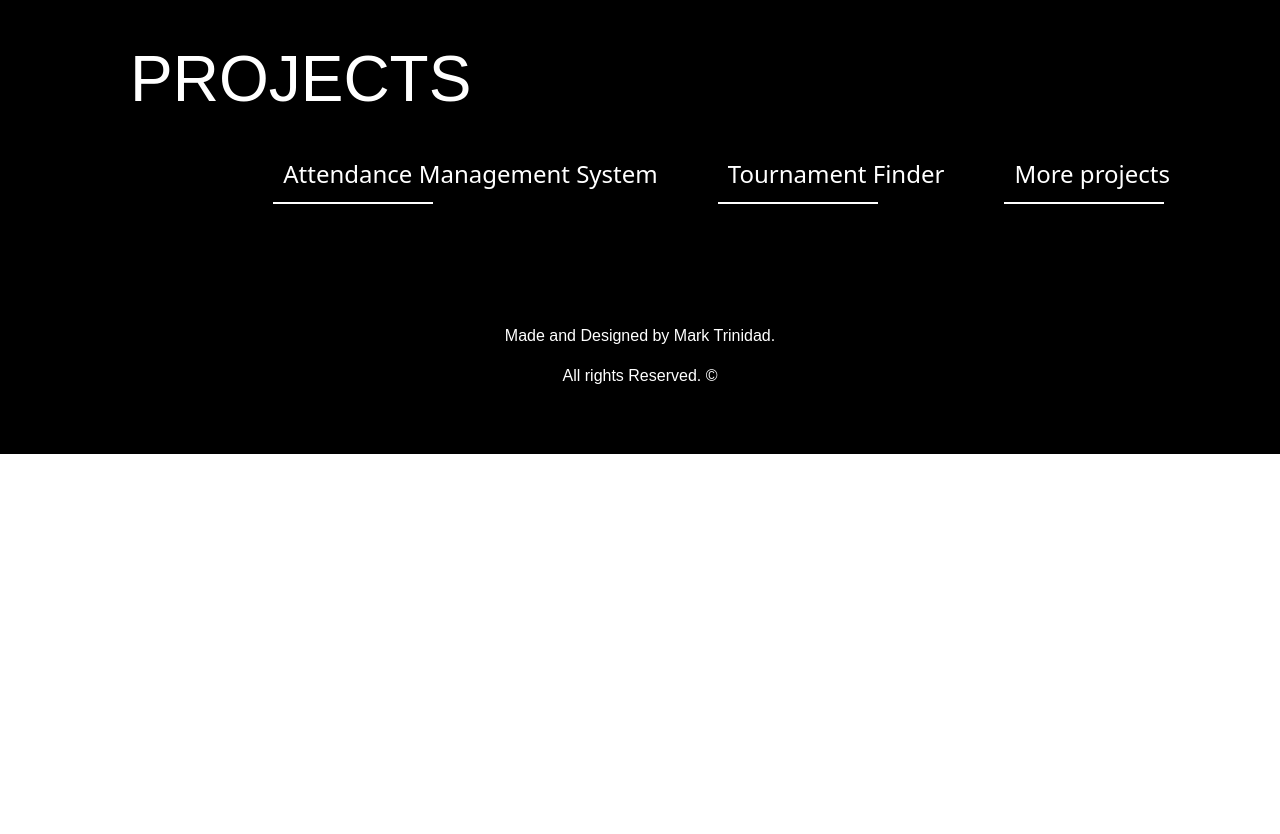
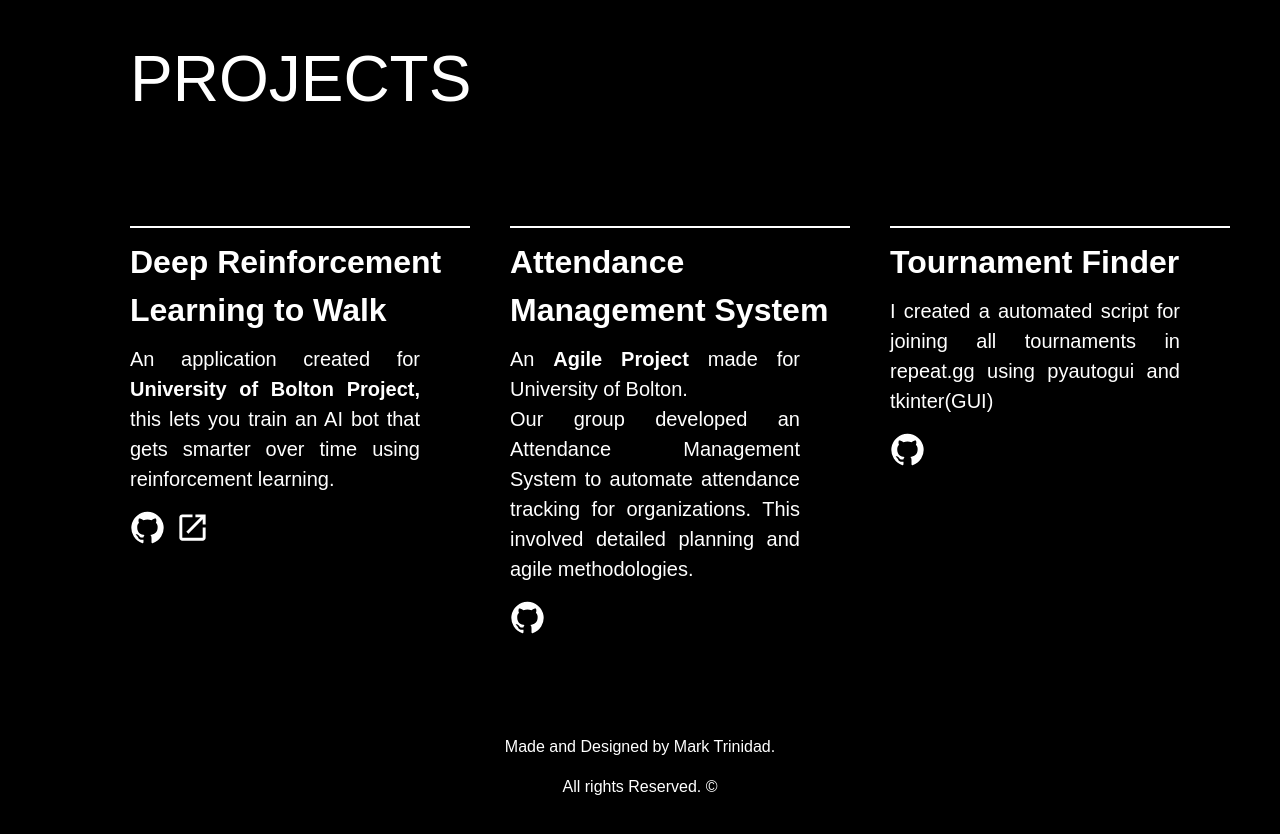
Before and after one commit to mark-trinidad/mark-trinidad.github.io, a React (Create React App) app: page / in a window 1280 px wide. Shown: the part 1840-2674 px from the top of the page. Before the commit the page ends 2294 px from the top, so only its background shows below. Built offline with nearby package versions, Linux system fonts and the light colour scheme.

Commit message:
improvements

```diff
--- a/public/index.html
+++ b/public/index.html
@@ -11,7 +11,6 @@
     <meta name="viewport" content="width=device-width, initial-scale=1.0, maximum-scale=1.0">
     <meta name="theme-color" content="#000000" />
     <meta name="description" content="Mark's Portfolio using create-react-app"/>
-
     <link rel="manifest" href="%PUBLIC_URL%/manifest.json" />
     <title>Mark</title>
   </head>
--- a/src/App.css
+++ b/src/App.css
@@ -6,6 +6,20 @@ html {
   text-align: center;
   background-color: black;
 }
+
+
+.fade-up {
+  opacity: 0;
+  transform: translateY(8vh);
+  transition: opacity 0.6s ease-out, transform 1s ease-out;
+}
+
+.fade-up.is-visible {
+  opacity: 1;
+  transform: none;
+  visibility: visible;
+}
+
 
 
 @media (prefers-reduced-motion: no-preference) {
--- a/src/components/About.js
+++ b/src/components/About.js
@@ -1,18 +1,26 @@
 import React from 'react';
+import FadeUp from './FadeUp';
 import '../styles/About.css';
+
 
 const About = () => {
 
   return (
     <div id='about' className='about'>
+
       <div className="column-right-abt">
+        <FadeUp delay="0.3s">
           <h1>ABOUT</h1>
           <p>
           Hello! I'm Mark from Philippines, and I grew up on the humble island of Bahrain. From a young age, I’ve been
           fascinated by how computers work. I remember experimenting with VMware and Linux to explore
           ethical hacking, which sparked my passion for technology and led me to pursue software engineering.
           </p>
+        </FadeUp>
+
+        <FadeUp delay="0.6s">
           <p>Here are some of the technologies I've been working with:</p>
+
           <ul className='skills-list'>
             <li>ReactJS</li>
             <li>JavaScript</li>
@@ -21,14 +29,20 @@ const About = () => {
             <li>SQL</li>
             <li>HTML/CSS</li>
           </ul>
+        </FadeUp>
+        <FadeUp delay="0.75s">
           <p>Beyond my work in software development, I'm deeply interested in advancements in Artificial Intelligence.
             In my free time, I enjoy playing games with friends and staying up-to-date with tech innovations.
           </p>
+        </FadeUp>
       </div>
 
       <div className="column-left-abt">
+        <FadeUp delay="0.3s">
         <img src='/assets/me2.jpeg' alt='mark' width={500}></img>
+        </FadeUp>
       </div>
+
     </div>
   );
 }
--- /dev/null
+++ b/src/components/FadeUp.js
@@ -0,0 +1,30 @@
+
+import React from "react";
+
+export default function FadeUp(props) {
+  const [isVisible, setVisible] = React.useState(false);
+  const domRef = React.useRef();
+
+  React.useEffect(() => {
+    const observer = new IntersectionObserver((entries) => {
+      entries.forEach((entry) => {
+        if (entry.isIntersecting) {
+          setVisible(entry.isIntersecting);
+        }
+      });
+    });
+    observer.observe(domRef.current);
+
+    return () => observer.unobserve(domRef.current);
+  }, []);
+
+  return (
+    <div
+      className={`fade-up ${isVisible ? "is-visible" : ""}`}
+      style={{ transitionDelay: `${props.delay}` }}
+      ref={domRef}
+    >
+      {props.children}
+    </div>
+  );
+}
--- a/src/components/Projects.js
+++ b/src/components/Projects.js
@@ -1,25 +1,67 @@
 import React from 'react';
+import FadeUp from './FadeUp';
+import GitHubIcon from '@mui/icons-material/GitHub';
+import LaunchIcon from '@mui/icons-material/Launch';
 import '../styles/Projects.css';
 
 const Projects = () => {
   return (
     <div id='projects' className='projects'>
       <div className="title-projects">
-        <h1>PROJECTS</h1>
+        <FadeUp>
+          <h1>PROJECTS</h1>
+        </FadeUp>
       </div>
 
       <div className="flex-container">
         <div className="item-container">
+          <FadeUp delay="0.2s">
+            <div className="line"></div>
+            <div className="item">Deep Reinforcement Learning to Walk</div>
+            <p className='p-projects'>An application created for <b>University of Bolton Project, </b>
+            this lets you train an AI bot that gets smarter over time using reinforcement learning.
+            </p>
+            <div className='icons-container'>
+              <GitHubIcon
+                className="MuiSvgIcon-root"
+                onClick={() => window.open('https://github.com/mark-trinidad/Deep-Reinforcement-Learning-to-Walk', '_blank')}
+              />
+              <LaunchIcon
+                className="MuiSvgIcon-root"
+                onClick={() => window.open('https://marktrinidad.itch.io/deep-reinforcement-learning-to-walk', '_blank')}
+              />
+            </div>
+          </FadeUp>
+        </div>
+
+        <div className="item-container">
+          <FadeUp delay="0.5s">
+          <div className="line"></div>
           <div className="item">Attendance Management System</div>
-          <div className="line"></div>
+          <p className='p-projects'>An <b> Agile Project </b> made for University of Bolton.<br/>
+          Our group developed an Attendance Management System to automate attendance tracking for organizations. This involved detailed planning and agile methodologies.
+          </p>
+          <div className='icons-container'>
+            <GitHubIcon
+              className="MuiSvgIcon-root"
+              onClick={() => window.open('https://github.com/mark-trinidad/Attendance-Management-System', '_blank')}
+            />
+          </div>
+          </FadeUp>
         </div>
         <div className="item-container">
+         <FadeUp delay="0.8s">
+          <div className="line"></div>
           <div className="item">Tournament Finder</div>
-          <div className="line"></div>
-        </div>
-        <div className="item-container">
-          <div className="item">More projects</div>
-          <div className="line"></div>
+          <p className='p-projects'>I created a automated script for joining all tournaments in repeat.gg using pyautogui and tkinter(GUI)<br/>
+          </p>
+          <div className='icons-container'>
+            <GitHubIcon
+              className="MuiSvgIcon-root"
+              onClick={() => window.open('https://github.com/mark-trinidad/Tournament-Finder', '_blank')}
+            />
+          </div>
+          </FadeUp>
         </div>
       </div>
     </div>
--- a/src/styles/About.css
+++ b/src/styles/About.css
@@ -40,7 +40,6 @@
   display: grid;
   grid-template-columns: repeat(2,minmax(150px,10px));
   column-gap: 30px;
-
 }
 
 @media only screen and (max-width: 600px) {
--- a/src/styles/Projects.css
+++ b/src/styles/Projects.css
@@ -16,30 +16,58 @@
 }
 
 .flex-container {
-  display: flex;
-  flex-direction: row;
-  align-items: center;
-  justify-content: right;
+  display: grid;
+  grid-template-columns: repeat(3, 1fr);
+  gap: 40px;
   width: 100%;
-  padding-right: 50px;
-  margin-top: 20px;
+  margin-top: 0;
+  padding-top: 100px;
+  padding-left: 80px;
 }
 
 .item-container {
-  margin-left: 50px;
-  margin-bottom: 20px;
-}
-
-.item {
-  padding: 10px;
-  font-size: 1.5rem;
-  color: white;
+  display: flex;
+  flex-direction: column;
+  justify-content: flex-start;
 }
 
 .line {
   border: none;
   border-top: 2px solid white;
-  width: 10rem;
-  margin-top: 0px;
-  text-align: right;
+  width: 100%;
+  margin-bottom: 10px;
 }
+
+.item {
+  font-size: 2rem;
+  font-family: "Open-Sans", sans-serif;
+  font-weight: bold;
+  color: white;
+  text-align: left;
+  padding-bottom: 10px;
+}
+
+.p-projects{
+  font-size: 20px;
+  font-family: "Open-Sans", sans-serif;
+  color: white;
+  text-align: justify;
+  padding-right: 50px;
+}
+
+.icons-container{
+  display: flex;
+  text-align: left;
+  gap: 10px;
+}
+
+.MuiSvgIcon-root {
+  color: white;
+  font-size: 35px;
+  transition: color 0.2s ease;
+  cursor: pointer;
+}
+
+.MuiSvgIcon-root:hover {
+  color: burlywood !important;
+}
```
Lines whose indentation alone changed are shown as unchanged.
